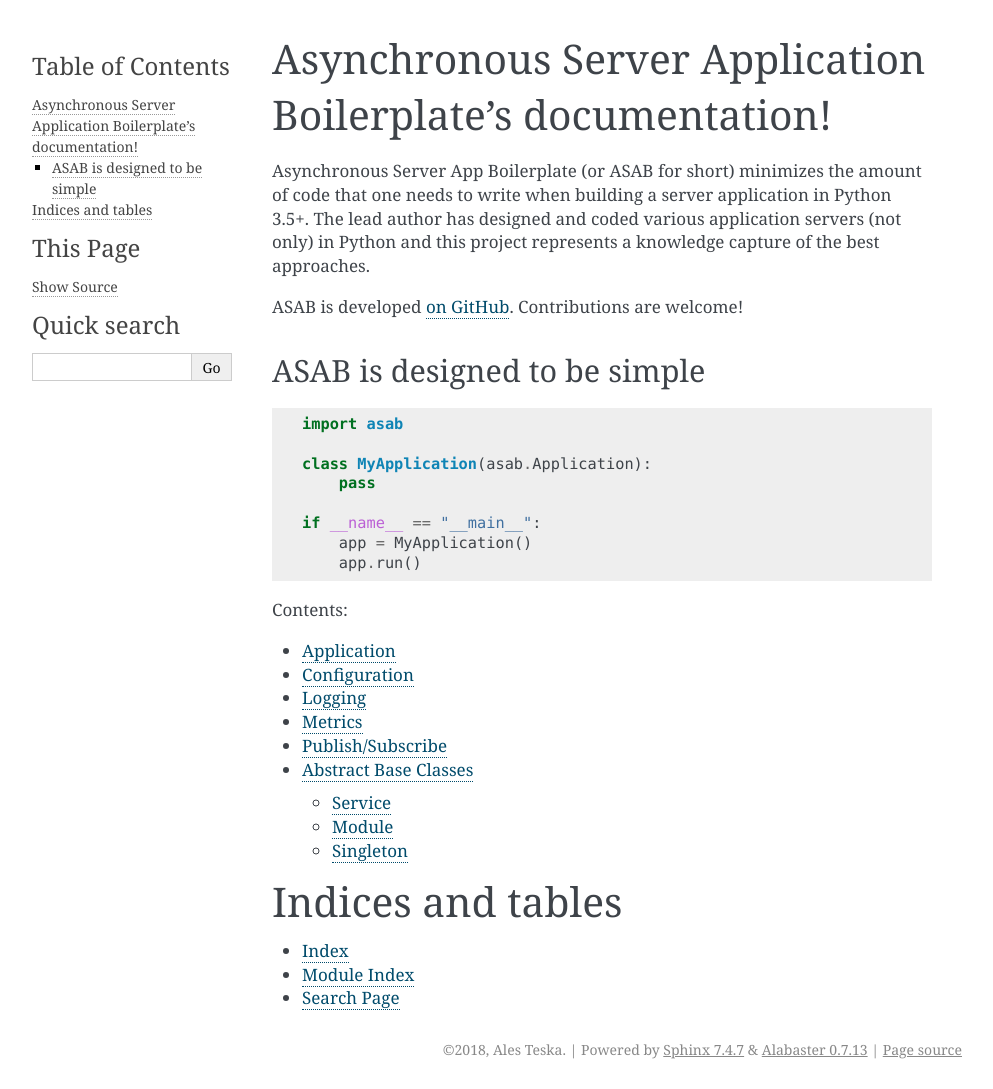
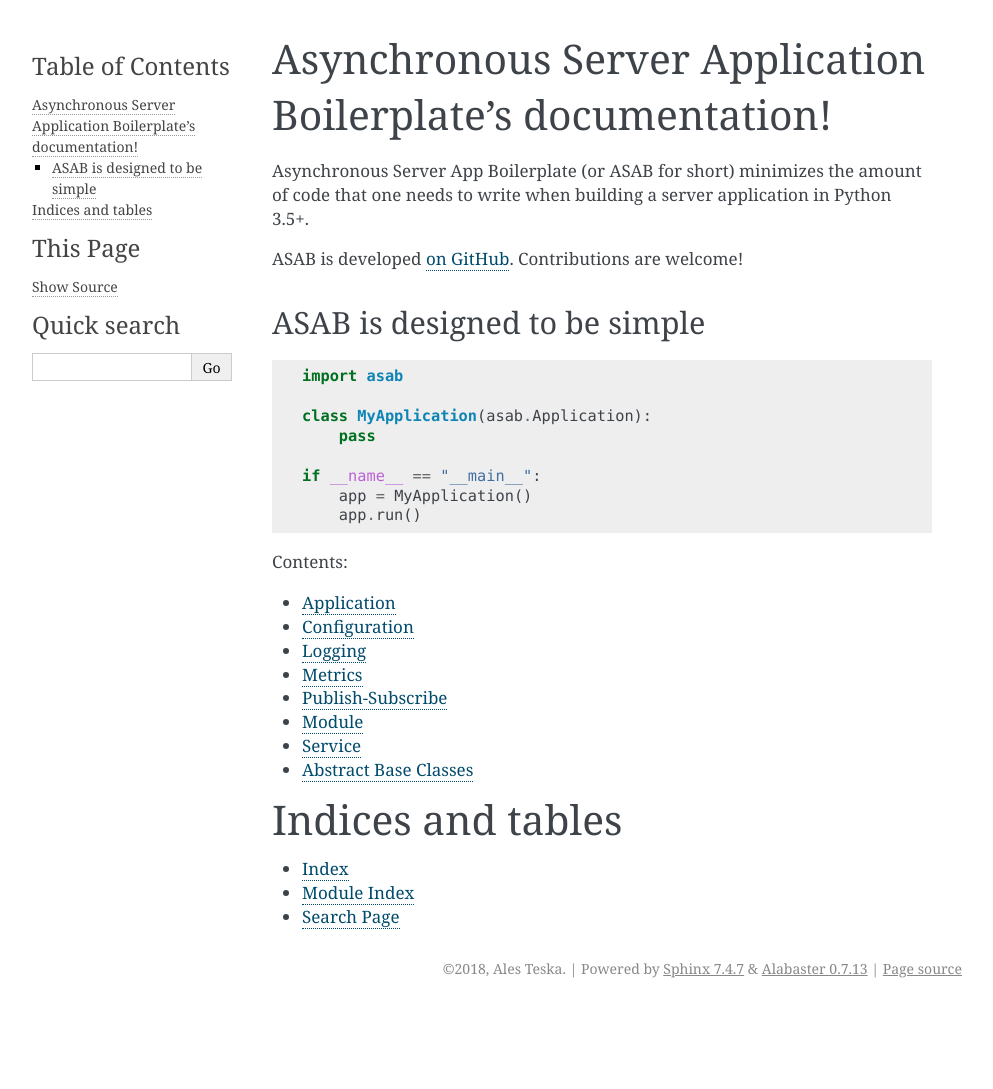
Before and after one commit to TeskaLabs/asab, a Sphinx documentation site: the page built from doc/index.rst, in a window 1280 px wide. Shown: the whole page, without its empty margins (148-1141 px from the left). Built offline with Sphinx 7.4.7, drawn with Linux system fonts in a browser that asks for light colours; the version number could not be read and is left out; after the commit the page ends 1008 px from its top, so only the background shows below that.

Commit message:
Progress on documentation.

```diff
--- a/doc/asab/index.rst
+++ b/doc/asab/index.rst
@@ -1,7 +1,7 @@
 Asynchronous Server Application Boilerplate's documentation!
 =============================================================
 
-Asynchronous Server App Boilerplate (or ASAB for short) minimizes the amount of code that one needs to write when building a server application in Python 3.5+. The lead author has designed and coded various application servers (not only) in Python and this project represents a knowledge capture of the best approaches.
+Asynchronous Server App Boilerplate (or ASAB for short) minimizes the amount of code that one needs to write when building a server application in Python 3.5+.
 
 ASAB is developed `on GitHub <https://github.com/TeskaLabs/asab/>`_. Contributions are welcome!
 
--- a/doc/asab/pubsub.rst
+++ b/doc/asab/pubsub.rst
@@ -1,4 +1,4 @@
-Publish/Subscribe
+Publish-Subscribe
 =================
 
 .. automodule:: asab.pubsub
--- a/doc/index.rst
+++ b/doc/index.rst
@@ -14,6 +14,8 @@
    asab/log
    asab/metrics
    asab/pubsub
+   asab/module
+   asab/service
    asab/abc
 
 
```
Also changed, not shown: doc/asab/abc.rst (+0 -22 lines), doc/asab/module.rst (added, +7 -0 lines), doc/asab/service.rst (added, +7 -0 lines), 1 other file.
